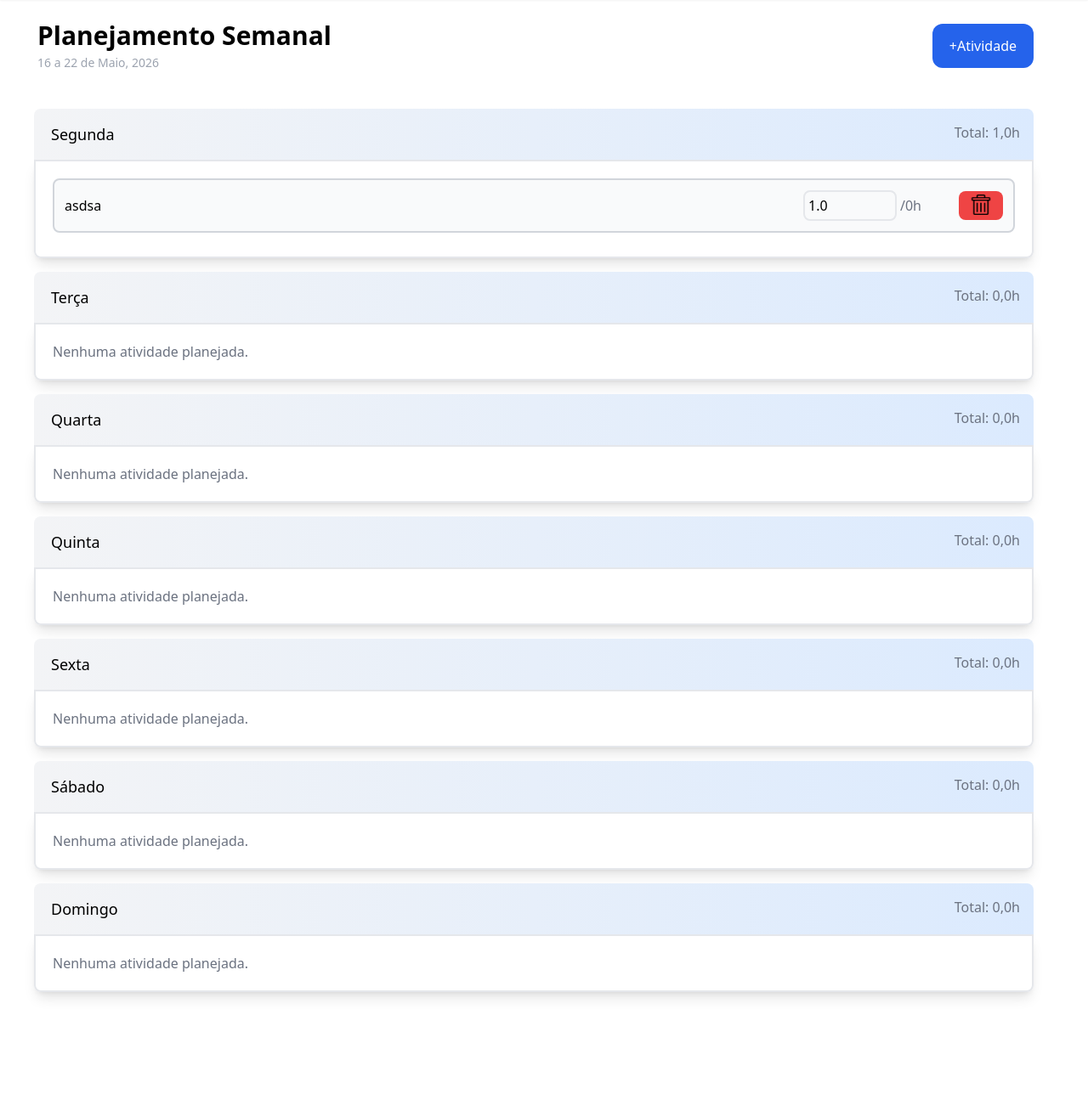
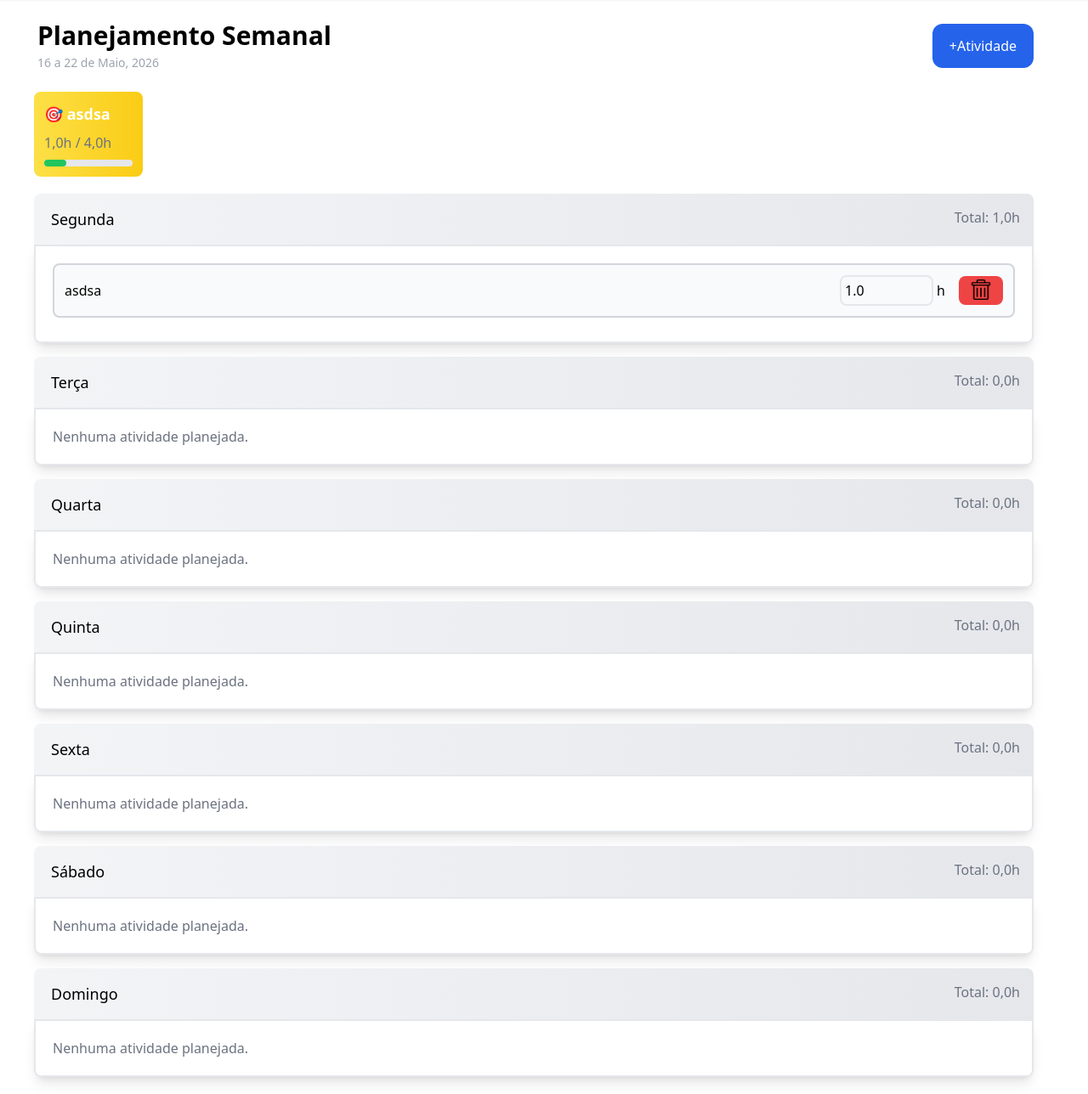
Before and after one commit to VSusko/Goal-Tracer, a Django app: page / in a window 1280 px wide. Shown: the part 80-1368 px from the top of the page at 85% size. Before the commit the page ends 1255 px from the top, so only its background shows below. Run offline with Django 5.2, Linux system fonts and the light colour scheme; data comes from the database, SQL or seed files in the repository; both versions use the stored data as it was after the commit; some libraries are stand-ins or nearby versions.

Commit message:
implementando metas na pagina de semanas

```diff
--- a/home/views.py
+++ b/home/views.py
@@ -24,7 +24,17 @@ def index(request):
 
     dias_horas = zip(dias, total_horas_por_dia)
 
+    metas = Meta.objects.all()
+    for meta in metas:
+        meta.horas_semana = AtividadeDoDia.objects.filter(atividade_id=meta.atividade_id).aggregate(total_horas=Sum('horas_feitas'))
+        meta.horas_semana = meta.horas_semana['total_horas'] or 0.0
+        meta.percentual = 0 if meta.meta_horas == 0 else min(
+            int((meta.horas_semana / meta.meta_horas) * 100),
+            100
+        )
+
     context = {
+        "metas": metas,
         "dias_horas": dias_horas,
         "atividades": atividades,
         "atividades_vinculadas": atividades_vinculadas,
@@ -42,11 +52,10 @@ def gerenciar_atividade(request):
         atividade_id = data.get("atividade_id")
 
         try:
-            atividade = AtividadeDoDia.objects.get(id=atividade_id)
+            atividade = Atividade.objects.get(id=atividade_id)
             print(atividade.atividade.nome)
-            dia = atividade.dia_semana
             atividade.delete()
-            return JsonResponse({"dia": dia, "status": "ok"}, status=200)
+            return JsonResponse({"status": "ok"}, status=200)
         except Atividade.DoesNotExist:
             return JsonResponse({"erro": "Atividade não encontrada"}, status=404)
 
@@ -69,7 +78,7 @@ def associar_atividade(request):
         try:
             data = json.loads(request.body)
 
-            print(data["nome_atividade"])
+            print(f'Sacanagem: {data["nome_atividade"]}')
             atividade = Atividade.objects.get(nome=data["nome_atividade"])
 
             # Operacao de associar atividade
@@ -78,10 +87,52 @@ def associar_atividade(request):
                 horas_feitas= float (data["horas_feitas"]),
                 atividade=atividade
             )
-            return JsonResponse({"status": "ok", "id": novo_vinculo.id})
+
+            soma_diaria = AtividadeDoDia.objects.filter(dia_semana=data["dia_semana"]).aggregate(total_horas=Sum('horas_feitas'))
+
+            return JsonResponse({"status": "ok", "id": novo_vinculo.id, "soma_diaria": soma_diaria["total_horas"]})
         except Exception as e:
             print(f'erro? {e}')
             return JsonResponse({"erro": str(e)}, status=400)
+
+    # Se for deletar atividades
+    if request.method == "DELETE":
+        data = json.loads(request.body)
+
+        atividade_id = data.get("atividade_id")
+
+        try:
+            atividade = AtividadeDoDia.objects.get(id=atividade_id)
+            atividade_nome = atividade.atividade.nome
+            print(atividade.atividade.nome)
+            dia = atividade.dia_semana
+            atividade.delete()
+
+            # Obtendo a soma diaria
+            soma_diaria = AtividadeDoDia.objects.filter(dia_semana=dia).aggregate(total_horas=Coalesce(Sum('horas_feitas'), Value(0.0)))
+            soma_diaria = soma_diaria["total_horas"]
+
+            # Obtendo as horas investidas na meta da atividade deletada
+            horas_da_meta = AtividadeDoDia.objects.filter(atividade_id=atividade_id).aggregate(total_horas=Sum('horas_feitas'))
+            # Obtendo o numero
+            horas_da_meta = horas_da_meta["total_horas"] or 0
+
+            meta = Meta.objects.get(atividade__nome=atividade_nome)
+
+            percentual = 0 if horas_da_meta == 0 else min(int((horas_da_meta / meta.meta_horas) * 100),100)
+
+            context = {
+                "dia": dia,
+                "id_meta": meta.id,
+                "status": "ok",
+                "soma_diaria": soma_diaria,
+                "horas_da_meta": horas_da_meta,
+                "percentual": percentual
+            }
+
+            return JsonResponse(context, status=200)
+        except Atividade.DoesNotExist:
+            return JsonResponse({"erro": "Atividade não encontrada"}, status=404)
 
     return JsonResponse({"erro": "Metodo nao permitido"}, status=405)
 
--- a/static/home/js/semana.js
+++ b/static/home/js/semana.js
@@ -36,6 +36,7 @@ botaoCancelar.addEventListener("click", () => {
 const botaoAdicionar = document.getElementById("botao_adicionar");
 botaoAdicionar.addEventListener("click", async() => {
     // Lógica para adicionar a atividade
+    console.log(csrftoken);
     const nome_atividade = document.getElementById("caixa_atividades").value;
     const dia_semana = document.getElementById("caixa_dia_semana").value;
     const horas_feitas = document.getElementById("caixa_horas").value;
@@ -64,33 +65,34 @@ botaoAdicionar.addEventListener("click", async() => {
     document.getElementById("caixa_dia_semana").value = "Segunda";
     document.getElementById("caixa_horas").value = "0";
 
+    // Adicionando a nova atividade na interface
+    const container_body = document.getElementById("div_body_atividade_" + dia_semana);
 
-    // Adicionando a nova atividade na interface
-    const container = document.getElementById("div_body_atividade_" + dia_semana);
-
-    if (container.children[0] && container.children[0].tagName === "P") {
-        container.children[0].remove();
+    if (container_body.children[0] && container_body.children[0].tagName === "P") {
+        container_body.children[0].remove();
     }
 
     // Criando a nova div
     const novaAtividade = document.createElement("div");
     novaAtividade.innerHTML = `
-        <div class="flex items-center gap-3 bg-gray-50 border-gray-300 border-2 rounded-lg p-3 mb-2">
+        <div class="flex items-center gap-3 bg-gray-50 border-gray-300 border-2 rounded-lg p-3 mb-2" id="div_atividade_{{ atv.id }}">
             <p>${nome_atividade}</p>
             <!-- Progresso feito -->
             <div class="flex justify-end items-center gap-1 ml-auto">
-                <input type="number" id="${data.id}" value="${horas_feitas}" min="0" max="1000" step="0.5" class="ml-auto border-2 rounded-lg bg-gray-50 p-1">
-                <p class="text-gray-500">/5h</p>
-                <div id="botao_deletar_${data.id}" class="hover:scale-110 duration-200 ease-in-out bg-red-500 text-white rounded-lg px-3 pt-1 ml-10">
+                <input type="number" id="${data.id}" value="${horas_feitas}" min="0" max="24" step="0.5" class="ml-auto border-2 rounded-lg bg-gray-50 p-1">
+                <p>h</p>
+                <!-- Botao deletar  -->
+                <div id="botao_deletar_${data.id}" class="hover:scale-110 duration-200 ease-in-out bg-red-500 text-white rounded-lg px-3 pt-1 ml-3">
                     <input type="image" src="${TRASH_ICON}" alt="Lixeira" class="w-7 h-6"/>
                 </div>
-                <!-- Adicionar barra de progresso... -->
             </div>
         </div>
     `;
 
-    container.appendChild(novaAtividade);
+    container_body.appendChild(novaAtividade);
 
+    const elem_total_horas = document.getElementById("total_horas_" + dia_semana);
+    elem_total_horas.innerText = `Total: ${data.soma_diaria}h`;
 });
 
 
@@ -103,7 +105,7 @@ botoesDeletar.forEach(botao => {
 
         console.log("Deletar atividade com ID:", atividade_id);
 
-        const response = await fetch("/atividade/gerenciar/", {
+        const response = await fetch("/atividade/associar/", {
             method: "DELETE",
             headers: {
                 "Content-Type": "application/json",
@@ -134,6 +136,28 @@ botoesDeletar.forEach(botao => {
             mensagem.innerHTML = `<p class="text-gray-500">Nenhuma atividade planejada.</p>`;
             container.appendChild(mensagem);
         }
+
+        // Decrementando horas trabalhadas
+        const elem_total_horas = document.getElementById("total_horas_" + data.dia);
+        elem_total_horas.innerText = `Total: ${data.soma_diaria}h`;
+
+
+        // Atualizando o percentual da meta...
+        const percentual_antigo = document.getElementById("percentual_meta_" + data.id_meta);
+        // Cria a nova div (pode ser um elemento HTML criado via código)
+        const percentual_novo = document.createElement("div");
+        percentual_novo.id = data.id_meta;
+        percentual_novo.className = `bg-green-500 h-2 rounded-full w-[${data.percentual}%]`;
+        percentual_antigo.replaceWith(percentual_novo);
+
+        // Atualizando as horas totais trabalhadas na meta
+        const horas_antigas = document.getElementById("horas_meta_" + data.id_meta);
+        const horas_novas = document.createElement("span");
+        horas_novas.id = "horas_meta_" + data.id_meta;
+        horas_novas.className = `text-gray-500 ml-auto`;
+        horas_novas.textContent = data.horas_da_meta + "h";
+        horas_antigas.replaceWith(horas_novas);
+
     });
 });
 
--- a/templates/home/index.html
+++ b/templates/home/index.html
@@ -15,6 +15,7 @@
 
 
 <body>
+	{% csrf_token %}
 	<!-- Agrupamento dos links da pagina  -->
 	<nav class="bg-white-600 flex shadow-sm px-6 py-4 justify-between">
 		<!-- Div da logo e o titulo -->
@@ -85,6 +86,20 @@
 			</div>
 		</div>
 
+		<!-- Div para as metas -->
+		<div class="flex gap-4 ml-10">
+			{% for meta in metas %}
+				<div class="bg-gradient-to-r from-yellow-300 to-yellow-400 rounded-lg p-3 w-[10vw]">
+						<p class="text-white text-lg font-bold mb-2">🎯 {{ meta.atividade.nome }}</p>
+						<span id="horas_meta_{{ meta.id }}" class="text-gray-500 ml-auto" >{{ meta.horas_semana }}h</span>
+						<span class="text-gray-500 ml-auto" >/ {{ meta.meta_horas }}h</span>
+						 <div class="w-full bg-gray-200 h-2 rounded-full mt-2">
+							<div id="percentual_meta_{{ meta.id }}" class="bg-green-500 h-2 rounded-full w-[{{ meta.percentual }}%]"></div>
+						</div>
+				</div>
+			{% endfor %}
+		</div>
+
 		<!-- Div para os dias da semana -->
 		<div class="grid grid-cols-1 gap-4 pl-10 pr-16 py-5">
 			<!-- Para cada dia da semana... -->
@@ -92,9 +107,9 @@
 				<!-- Div para o dia atual -->
 				<div>
 					<!-- Header -->
-					<div class="flex bg-gradient-to-r from-gray-100 to-blue-100 text-black rounded-t-lg pl-5 pr-4 py-4">
+					<div class="flex bg-gradient-to-r from-gray-100 to-gray-200 text-black rounded-t-lg pl-5 pr-4 py-4">
 						<p class="text-lg">{{ dia }}</p>
-						<p class="text-gray-500 ml-auto" id="total_horas">Total: {{ total_horas }}h</p>
+						<p class="text-gray-500 ml-auto" id="total_horas_{{ dia }}">Total: {{ total_horas }}h</p>
 					</div>
 
 					<!-- Body -->
@@ -114,16 +129,11 @@
 											<!-- Caixa para o usuario depositar as horas trabalhadas na atividade -->
 											<input type="number" id="{{ atv.id }}" value="{{ atv.horas_feitas }}" min="0" max="24" step="0.5" class="ml-auto border-2 rounded-lg bg-gray-50 p-1">
 											{% endlocalize %}
-											{% for meta in atividade.vinculos_dias.all %}
-												<p class="text-gray-500">/{{ meta.meta_horas }}h</p>
-												{% empty %}
-												<p class="text-gray-500">/0h</p>
-											{% endfor %}
+											<p>h</p>
 											<!-- Botao deletar  -->
-											<div id="botao_deletar_{{ atv.id }}" class="hover:scale-110 duration-200 ease-in-out bg-red-500 text-white rounded-lg px-3 pt-1 ml-10">
+											<div id="botao_deletar_{{ atv.id }}" class="hover:scale-110 duration-200 ease-in-out bg-red-500 text-white rounded-lg px-3 pt-1 ml-3">
 												<input type="image" src="{% static 'img/trash-icon.png' %}" alt="Lixeira" class="w-7 h-6"/>
 											</div>
-											<!-- Adicionar barra de progresso... -->
 										</div>
 									</div>
 								{% endif %}
```
Also changed, not shown: templates/home/metas.html (+4 -4 lines), db.sqlite3, 1 other file.
